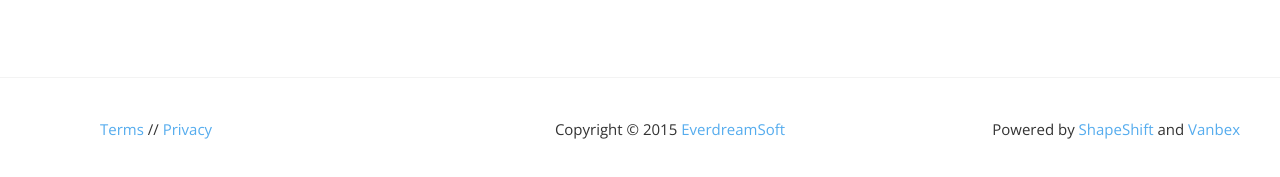
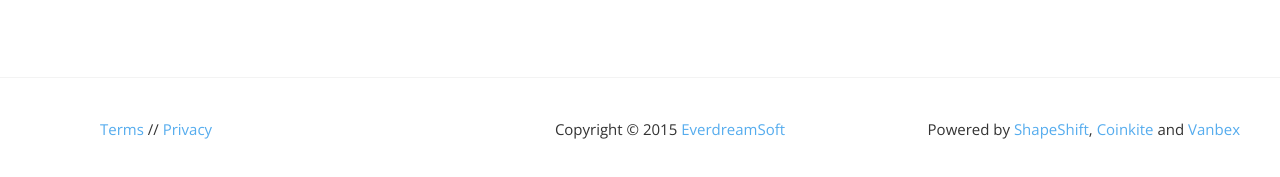
Before and after one commit to lisacheng/lisacheng.github.io, a plain HTML site: page index.html in a window 1280 px wide. Shown: the part 8687-8864 px from the top of the page. Drawn offline with nearby package versions, Linux system fonts and the light colour scheme; no server answers; a script that the page names is missing.

Commit message:
Added Coinkite to subfooter
Added Coinkite to subfooter

```diff
--- a/index.html
+++ b/index.html
@@ -1257,7 +1257,7 @@ These terms were last updated on August 2, 2015
 						<p class="text-center">Copyright © 2015 <a target="_blank" href="http://everdreamsoft.com">EverdreamSoft</a></p>
 					</div>
 					<div class="col-sm-4">
-						<p class="text-right">Powered by <a href="https://shapeshift.io" target="_blank">ShapeShift</a> and <a href="http://vanbex.com" target="_blank">Vanbex</a></p>
+						<p class="text-right">Powered by <a href="https://shapeshift.io" target="_blank">ShapeShift</a>, <a href="https://coinkite.com" target="_blank">Coinkite</a> and <a href="http://vanbex.com" target="_blank">Vanbex</a></p>
 					</div>
 				</div>
 			</div>
```
